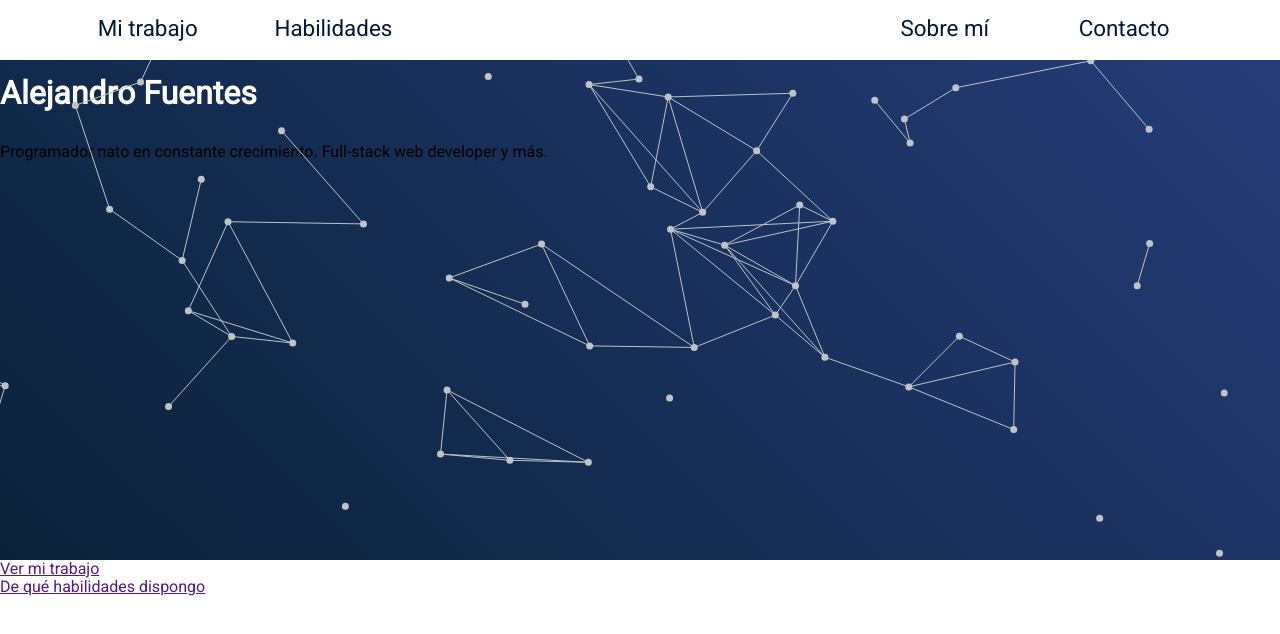
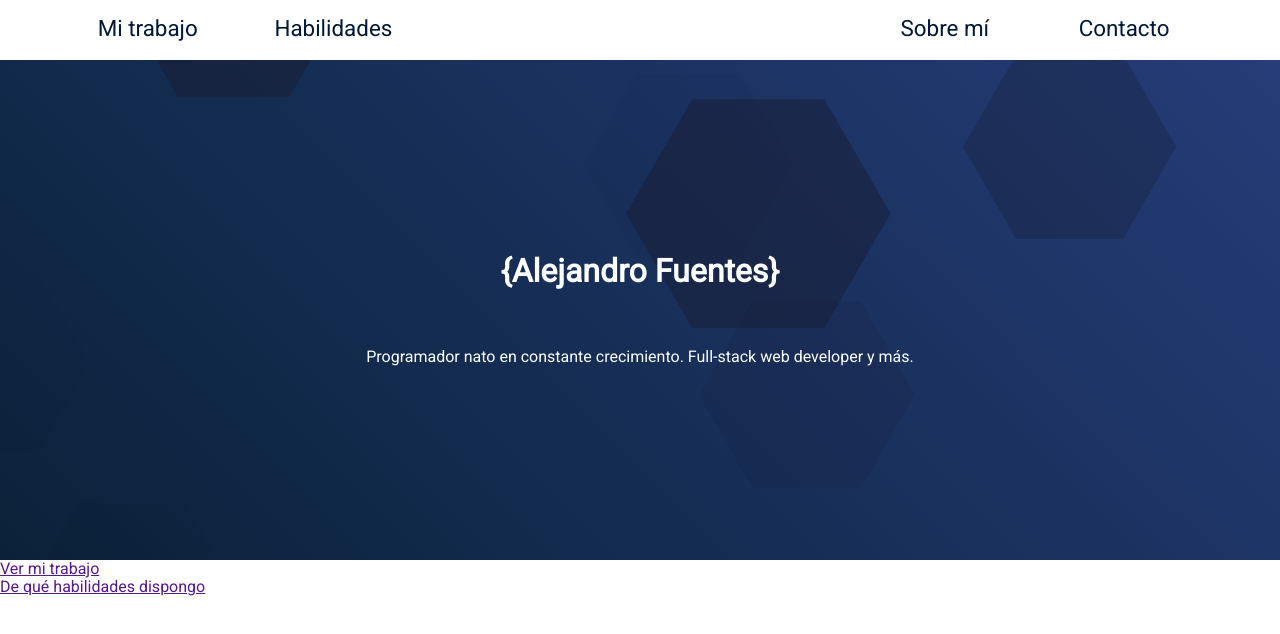
Before and after one commit to fontk/portfolio, a plain HTML site: page index.html in a window 1280 px wide. Drawn offline with nearby package versions, Linux system fonts and the light colour scheme.

Commit message:
añado particles y perfilo estilos

```diff
--- a/css/style.css
+++ b/css/style.css
@@ -28,58 +28,41 @@
     flex-basis: 35%;
     padding: 0; }
   #mainNav li {
-    display: -webkit-box;
-    display: -ms-flexbox;
-    display: flex;
     color: #011936;
     font-size: 1.4em;
     height: 35px; }
 
 header {
+  display: -webkit-box;
+  display: -ms-flexbox;
+  display: flex;
+  -webkit-box-pack: space-evenly;
+  -ms-flex-pack: space-evenly;
+  justify-content: space-evenly;
+  -ms-flex-line-pack: center;
+  align-content: center;
+  -webkit-box-orient: vertical;
+  -webkit-box-direction: normal;
+  -ms-flex-direction: column;
+  flex-direction: column;
+  position: relative;
   height: 500px;
   width: 100%;
+  padding: 150px 0 150px 0;
+  -webkit-box-sizing: border-box;
+  box-sizing: border-box;
   background-image: -webkit-linear-gradient(225deg, #253c78, #0a2239);
   background-image: -o-linear-gradient(225deg, #253c78, #0a2239);
   background-image: linear-gradient(-135deg, #253c78, #0a2239); }
   header canvas {
-    position: absolute; }
-  header h1 {
+    position: absolute;
+    top: 0px;
+    left: 0px;
+    z-index: 0; }
+  header h1, header p {
+    position: relative;
+    text-align: center;
+    z-index: 1;
+    color: white;
     margin: 0;
-    padding: 15px 0 15px 0;
-    color: white; }
-
-.puma-icon {
-  background-image: url("/img/puma.png"); }
-
-.caballo-icon {
-  background-image: url("/img/caballo.png"); }
-
-.oso-icon {
-  background-image: url("/img/oso.png"); }
-
-.cebra-icon {
-  background-image: url("/img/cebra.png"); }
-
-.puma-icon {
-  background-image: url("/images/puma.png");
-  border: 2px solid black;
-  cursor: default; }
-
-.caballo-icon {
-  background-image: url("/images/caballo.png");
-  border: 2px solid brown;
-  cursor: pointer; }
-
-.oso-icon {
-  background-image: url("/images/oso.png");
-  border: 2px solid white;
-  cursor: move; }
-
-.pagina {
-  background-color: #fc0;
-  font-size: 20px; }
-
-p {
-  borde-color: blue;
-  borde-width: 2em;
-  borde-style: dashed; }
+    padding: 15px 0 15px 0; }
--- a/index.html
+++ b/index.html
@@ -28,8 +28,7 @@
 
     <!-- External js-->
     <script src="https://code.jquery.com/jquery-3.3.1.min.js"></script>
-    <script src="js/jquery.particleground.js"></script>
-
+    <script src="js/particles.js"></script>
 
 
     <!-- Web own js -->
@@ -58,7 +57,7 @@
     </nav>
 
     <header id="cabecera">
-        <h1>Alejandro Fuentes</h1>
+        <h1>{Alejandro Fuentes}</h1>
         <p>Programador nato en constante crecimiento. Full-stack web developer y más.</p>
     </header>
 
@@ -75,7 +74,6 @@
 
         <a id="contactButton" href=""></a>
 
-
     </article>
 
 </body>
--- a/js/main.js
+++ b/js/main.js
@@ -1,8 +1,7 @@
 $(document).ready(function() {
 
-    $('header').particleground({
-        dotColor: '#BDC3C7',
-        lineColor: '#BDC3C7'
-    });
+    particlesJS.load('cabecera', 'js/particulas.json');
+
+
 
 });
--- a/js/particles.js
+++ b/js/particles.js
@@ -1277,6 +1277,7 @@ var pJS = function(tag_id, params){
 
         var xhr = new XMLHttpRequest();
         xhr.open('GET', pJS.particles.shape.image.src);
+        xhr.overrideMimeType("application/json");
         xhr.onreadystatechange = function (data) {
           if(xhr.readyState == 4){
             if(xhr.status == 200){
--- /dev/null
+++ b/js/particulas.json
@@ -0,0 +1,110 @@
+{
+  "particles": {
+    "number": {
+      "value": 12,
+      "density": {
+        "enable": true,
+        "value_area": 1000
+      }
+    },
+    "color": {
+      "value": "#1b1e34"
+    },
+    "shape": {
+      "type": "polygon",
+      "stroke": {
+        "width": 0,
+        "color": "#000"
+      },
+      "polygon": {
+        "nb_sides": 6
+      },
+      "image": {
+        "src": "",
+        "width": 80,
+        "height": 80
+      }
+    },
+    "opacity": {
+      "value": 0.3,
+      "random": true,
+      "anim": {
+        "enable": false,
+        "speed": 1,
+        "opacity_min": 0.1,
+        "sync": false
+      }
+    },
+    "size": {
+      "value": 100,
+      "random": false,
+      "anim": {
+        "enable": true,
+        "speed": 10,
+        "size_min": 40,
+        "sync": false
+      }
+    },
+    "line_linked": {
+      "enable": false,
+      "distance": 200,
+      "color": "#ffffff",
+      "opacity": 1,
+      "width": 2
+    },
+    "move": {
+      "enable": true,
+      "speed": 8,
+      "direction": "none",
+      "random": false,
+      "straight": false,
+      "out_mode": "out",
+      "bounce": false,
+      "attract": {
+        "enable": false,
+        "rotateX": 600,
+        "rotateY": 1200
+      }
+    }
+  },
+  "interactivity": {
+    "detect_on": "canvas",
+    "events": {
+      "onhover": {
+        "enable": false,
+        "mode": "grab"
+      },
+      "onclick": {
+        "enable": false,
+        "mode": "push"
+      },
+      "resize": true
+    },
+    "modes": {
+      "grab": {
+        "distance": 400,
+        "line_linked": {
+          "opacity": 1
+        }
+      },
+      "bubble": {
+        "distance": 400,
+        "size": 40,
+        "duration": 2,
+        "opacity": 8,
+        "speed": 3
+      },
+      "repulse": {
+        "distance": 200,
+        "duration": 0.4
+      },
+      "push": {
+        "particles_nb": 4
+      },
+      "remove": {
+        "particles_nb": 2
+      }
+    }
+  },
+  "retina_detect": true
+}
--- /dev/null
+++ b/scss/_lib.scss
@@ -0,0 +1,8 @@
+$primary-color: #011936;
+$optional_color_1: #0a2239;
+$optional_color_2: #253c78;
+$optional_color_3: #2c2e43;
+
+*{
+  font-family: 'Roboto', sans-serif;
+}
--- a/scss/main.scss
+++ b/scss/main.scss
@@ -1,81 +1,57 @@
 /* General styles */
+@import "lib";
 
-*{
-  font-family: 'Roboto', sans-serif;
-}
 
-@mixin flex-centro {
+@mixin flex-centro_vertical {
   display: flex;
   justify-content: space-evenly;
   align-content: center;
 }
+@mixin flex-centro_horizontal {
+  display: flex;
+  justify-content: space-evenly;
+  align-content: center;
+  flex-direction: column;
+}
 
 #mainNav {
-  @include flex-centro();
+  @include flex-centro_vertical();
   height: 60px;
   background-color: rgb(255, 255, 255);
   border: 0;
   ul {
-    @include flex-centro();
+    @include flex-centro_vertical();
     list-style: none;
     flex-basis: 35%;
     padding: 0;
   }
   li {
-    display: flex;
-    color: #011936;
+    color: $primary_color;
     font-size: 1.4em;
     height: 35px;
   }
 }
 
 header {
+  @include flex-centro_horizontal();
+  position: relative;
   height: 500px;
   width: 100%;
+  padding: 150px 0 150px 0;
+  box-sizing: border-box;
   background-image: linear-gradient(-135deg, #253c78, #0a2239);
   canvas {
     position: absolute;
+    top: 0px;
+    left: 0px;
+    z-index: 0;
   }
-  h1 {
+  h1, p {
+    position: relative;
+    text-align: center;
+    z-index: 1;
+    color: white;
     margin:0;
     padding: 15px 0 15px 0;
-    color: white;
   }
 }
-
-@each $animal in puma, caballo, oso, cebra{
-  .#{$animal}-icon {
-    background-image: url('/img/#{$animal}.png');
-  }
-}
-
-@each $animal, $color, $cursor in (puma, black, default),
-(caballo, brown, pointer),
-(oso, white, move){
-  .#{$animal}-icon {
-    background-image: url('/images/#{$animal}.png');
-    border: 2px solid $color;
-    cursor: $cursor;
-  }
-}
-@mixin fondo-resaltado { background-color: #fc0;}
-@mixin texto-cabecera {font-size: 20px;}
-
-@mixin compuesto {
-  @include fondo-resaltado;
-  @include texto-cabecera;
-}
-
-.pagina {
-  @include compuesto;
-}
-
-@mixin borde-sexy($color, $width){
-  borde: {
-    color: $color;
-    width: $width;
-    style: dashed;
-  }
-}
-
-p {@include borde-sexy(blue, 2em);}
--- /dev/null
+++ b/scss/test.scss
@@ -0,0 +1,44 @@
+@mixin mensaje-de-firefox($selector) {
+    body.firefox #($selector):before{
+      content: "Hola, firefox";
+    }
+  }
+
+@include mensaje-de-firefox(".header");
+
+@each $animal in puma, caballo, oso, cebra{
+  .#{$animal}-icon {
+    background-image: url('/img/#{$animal}.png');
+  }
+}
+
+@each $animal, $color, $cursor in (puma, black, default),
+(caballo, brown, pointer),
+(oso, white, move){
+  .#{$animal}-icon {
+    background-image: url('/images/#{$animal}.png');
+    border: 2px solid $color;
+    cursor: $cursor;
+  }
+}
+@mixin fondo-resaltado { background-color: #fc0;}
+@mixin texto-cabecera {font-size: 20px;}
+
+@mixin compuesto {
+  @include fondo-resaltado;
+  @include texto-cabecera;
+}
+
+.pagina {
+  @include compuesto;
+}
+
+@mixin borde-sexy($color, $width){
+  borde: {
+    color: $color;
+    width: $width;
+    style: dashed;
+  }
+}
+
+p {@include borde-sexy(blue, 2em);}
```
Also changed, not shown: scss/aa.scss (deleted, +0 -7 lines), css/_lib.css (added), css/test.css (renamed from css/aa.css), 1 other file.
